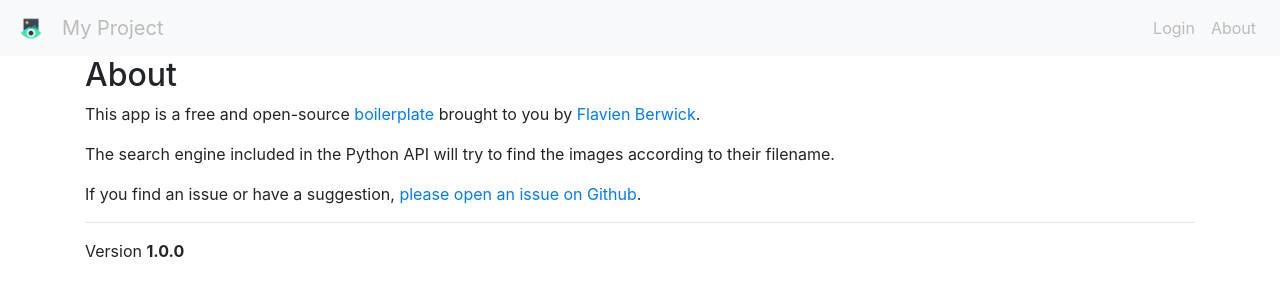
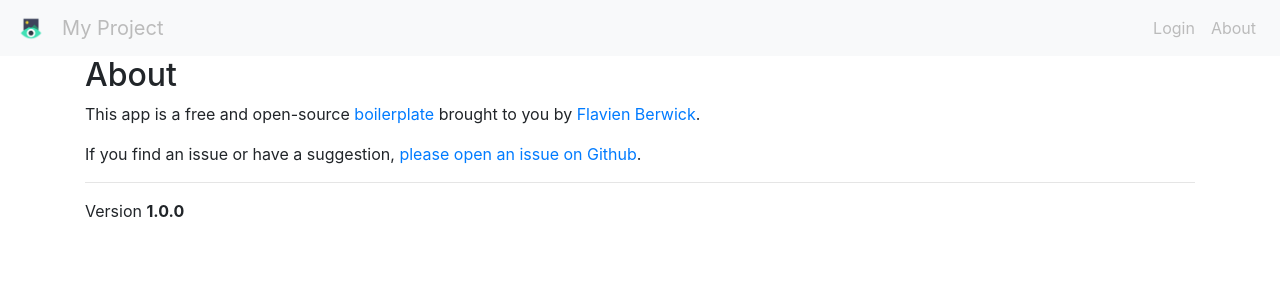
Before and after one commit to flavienbwk/reactjs-flask-ldap-boilerplate, a React (Create React App) app in the folder app/app/: page /#/about in a window 1280 px wide. Shown: the top 300 px of the page. Built offline with nearby package versions, Linux system fonts and the light colour scheme.

Commit message:
Removed unrelated paragraph

```diff
--- a/app/app/src/About.js
+++ b/app/app/src/About.js
@@ -8,7 +8,6 @@ export class About extends Component {
             <div>
                 <h2>About</h2>
                 <p>This app is a free and open-source <a target="_blank" rel="noopener noreferrer" href="https://github.com/flavienbwk/reactjs-flask-ldap-docker-boilerplate">boilerplate</a> brought to you by <a target="_blank" rel="noopener noreferrer" href="https://flavien.berwick.fr/en">Flavien Berwick</a>.</p>
-                <p>The search engine included in the Python API will try to find the images according to their filename.</p>
                 <p>If you find an issue or have a suggestion, <a target="_blank" rel="noopener noreferrer" href="https://github.com/flavienbwk/reactjs-flask-ldap-docker-boilerplate/issues">please open an issue on Github</a>.</p>
                 <hr />
                 <p>Version <b>{packageJson["version"]}</b></p>
```
